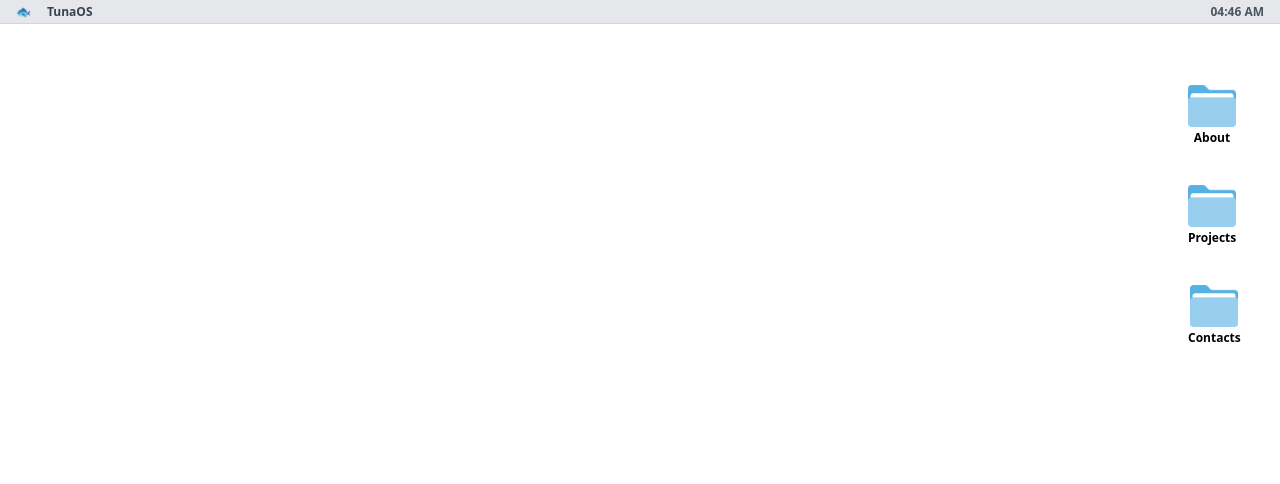
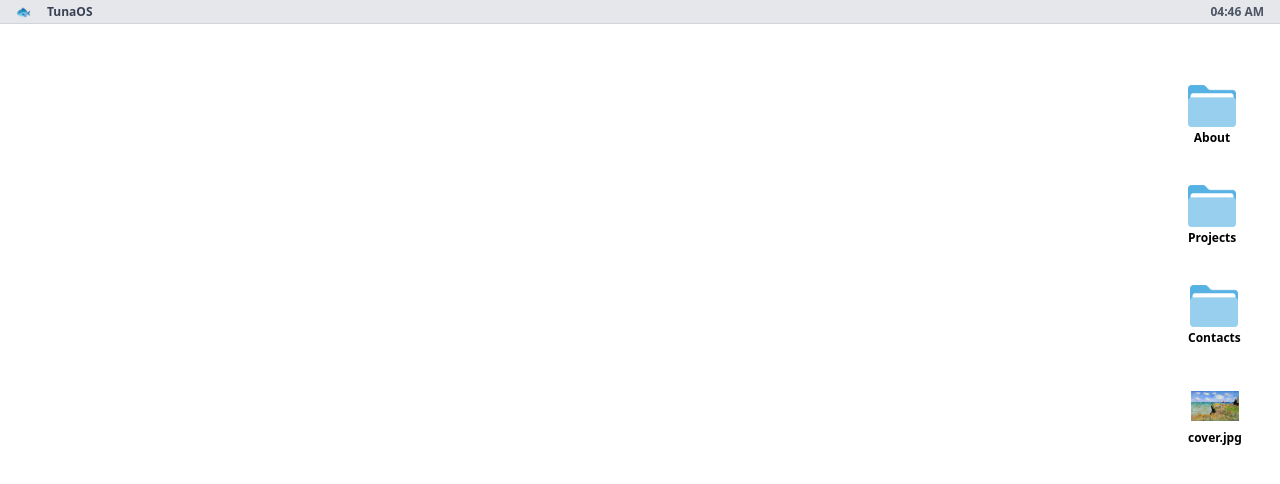
Before and after one commit to 2na3k/2na3k-app, a React (Vite) app: page / in a window 1280 px wide. Shown: the top 484 px of the page. Built offline with nearby package versions, Linux system fonts and the light colour scheme.

Commit message:
add another icon

```diff
--- a/src/App.tsx
+++ b/src/App.tsx
@@ -6,6 +6,8 @@ import DesktopWindow from './components/Window';
 import AboutContent from './components/AboutContent';
 import ProjectsContent from './components/ProjectsContent';
 import ContactContent from './components/ContactContent';
+import ImagePreviewContent from './components/ImagePreviewContent';
+import onTheCover from './static/images/on-the-cover.jpg';
 import { AppState, DragState, DesktopIcon as DesktopIconType } from './types';
 
 const ClassicMacDesktop: React.FC = () => {
@@ -15,17 +17,20 @@ const ClassicMacDesktop: React.FC = () => {
     windowPositions: {
       about: { x: 100, y: 100 },
       projects: { x: 150, y: 150 },
-      contacts: { x: 200, y: 200 }
+      contacts: { x: 200, y: 200 },
+      "on-the-cover": { x: 250, y: 250 }
     },
     windowSizes: {
-      about: { width: 400, height: 300 },
-      projects: { width: 450, height: 350 },
-      contacts: { width: 400, height: 250 }
+      about: { width: 500, height: 400 },
+      projects: { width: 550, height: 450 },
+      contacts: { width: 500, height: 350 },
+      "on-the-cover": { width: 600, height: 500 }
     },
     iconPositions: {
-      about: { x: 50, y: 50 },
-      projects: { x: 50, y: 150 },
-      contacts: { x: 50, y: 250 }
+      about: { x: 0, y: 0 },
+      projects: { x: 0, y: 0 },
+      contacts: { x: 0, y: 0 },
+      "on-the-cover": { x: 0, y: 0 }
     },
     focusedWindow: null,
     selectionBox: null,
@@ -53,6 +58,7 @@ const ClassicMacDesktop: React.FC = () => {
   }, [dragState]);
 
   useEffect(() => {
+    const calculateIconPositions = () => {
       if (desktopRef.current) {
         const desktopWidth = desktopRef.current.clientWidth;
         const iconWidth = 80;
@@ -64,10 +70,19 @@ const ClassicMacDesktop: React.FC = () => {
           iconPositions: {
             about: { x: newX, y: 50 },
             projects: { x: newX, y: 150 },
-          contacts: { x: newX, y: 250 }
+            contacts: { x: newX, y: 250 },
+            "on-the-cover": { x: newX, y: 350 }
           }
         }));
       }
+    };
+
+    calculateIconPositions();
+
+    window.addEventListener('resize', calculateIconPositions);
+    return () => {
+      window.removeEventListener('resize', calculateIconPositions);
+    };
   }, []);
 
   // Desktop icons configuration
@@ -98,6 +113,11 @@ const ClassicMacDesktop: React.FC = () => {
       id: 'contacts',
       title: 'Contacts',
       icon: folderIcon
+    },
+    {
+      id: 'on-the-cover',
+      title: 'cover.jpg',
+      icon: onTheCover
     }
   ];
 
@@ -530,6 +550,23 @@ const ClassicMacDesktop: React.FC = () => {
           <ContactContent />
         </DesktopWindow>
 
+        <DesktopWindow
+          id="on-the-cover"
+          title="cover.jpg"
+          isOpen={appState.openWindows.has('on-the-cover')}
+          isFocused={appState.focusedWindow === 'on-the-cover'}
+          isDragging={dragState.isDragging && dragState.itemId === 'on-the-cover'}
+          isResizing={dragState.isResizing && dragState.itemId === 'on-the-cover'}
+          onClose={() => closeWindow('on-the-cover')}
+          onFocus={() => focusWindow('on-the-cover')}
+          position={appState.windowPositions['on-the-cover']}
+          size={appState.windowSizes['on-the-cover']}
+          onDragStart={(e) => handleWindowDragStart('on-the-cover', e)}
+          onResizeStart={(e, direction) => handleWindowResizeStart('on-the-cover', direction, e)}
+        >
+          <ImagePreviewContent />
+        </DesktopWindow>
+
 
       </div>
     </div>
--- /dev/null
+++ b/src/components/ImagePreviewContent.tsx
@@ -0,0 +1,10 @@
+import React from 'react';
+import onTheCover from '../static/images/on-the-cover.jpg';
+
+const ImagePreviewContent: React.FC = () => (
+  <div className="w-full h-full flex items-center justify-center bg-auto">
+    <img src={onTheCover} alt="cover.jpg" className="max-w-full max-h-full object-contain" />
+  </div>
+);
+
+export default ImagePreviewContent;
```
Also changed, not shown: src/static/images/on-the-cover.jpg (added). Lines whose indentation alone changed are shown as unchanged.
